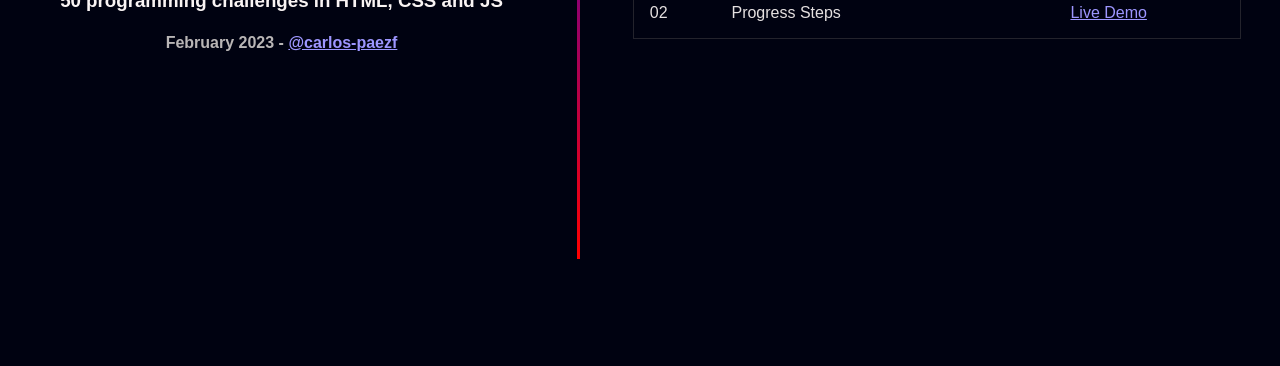
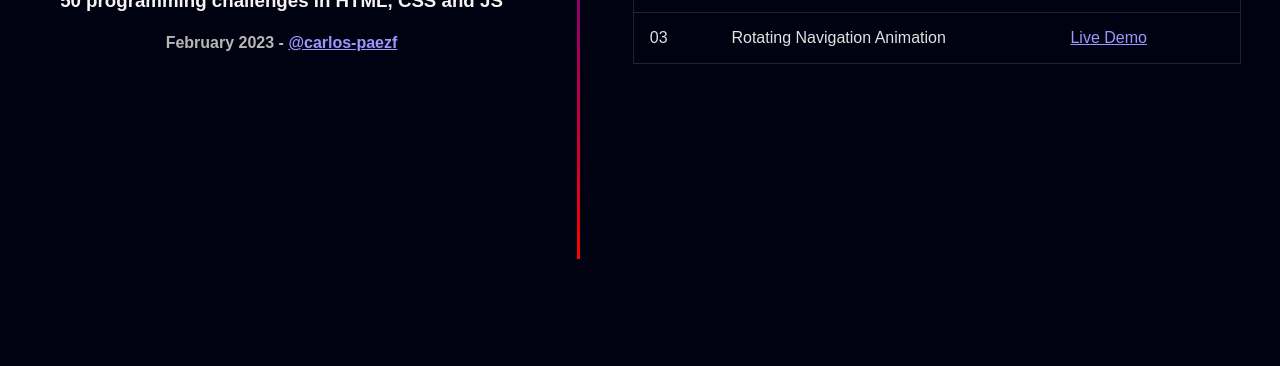
Before and after one commit to carlos-paezf/50_Projects_50_days, a plain HTML site: page index.html in a window 1280 px wide. Shown: the part 434-800 px from the top of the page. Drawn offline with Linux system fonts and the light colour scheme; a web font is replaced by a local one.

Commit message:
Update Index

```diff
--- a/index.html
+++ b/index.html
@@ -48,6 +48,13 @@
                             <a href="./02-Progress_Steps/index.html">Live Demo</a>
                         </td>
                     </tr>
+
+                    <tr>
+                        <td class="first">03</td>
+                        <td class="second">Rotating Navigation Animation</td>
+                        <td class="third">
+                            <a href="./03-Rotating_Navigation_Animation/">Live Demo</a>
+                        </td>
                     </tr>
                 </tbody>
             </table>
```
